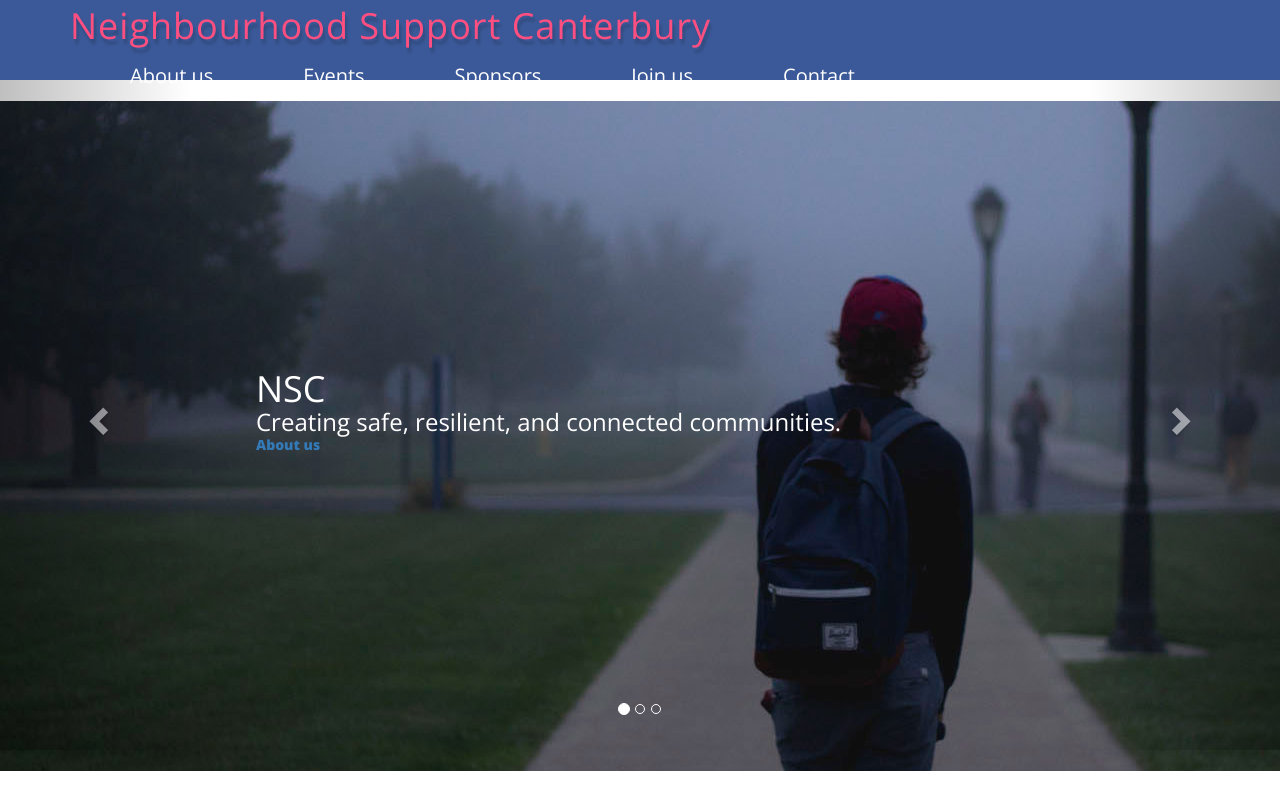
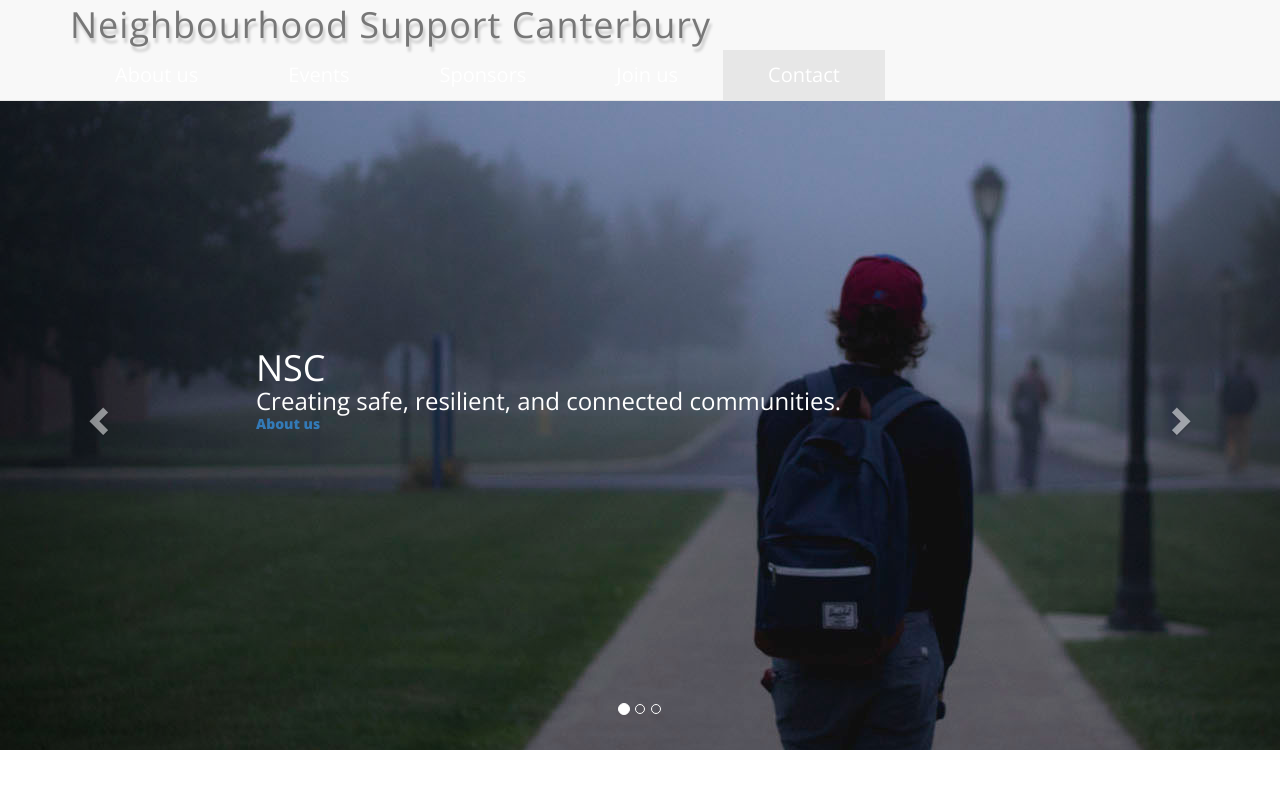
Before and after one commit to firstname/nscanterbury, a Django app: page / in a window 1280 px wide. Shown: the top 790 px of the page. Run offline with Django 3.2, Linux system fonts and the light colour scheme; data comes from the database, SQL or seed files in the repository; some libraries are stand-ins or nearby versions; some web fonts are replaced.

Commit message:
Update base.html

```diff
--- a/blog/templates/blog/base.html
+++ b/blog/templates/blog/base.html
@@ -47,8 +47,8 @@
   <!-- header -->
   <header>
     <!-- navigation -->
-    <div class="main-top py-1">
-      <nav class="navbar navbar-expand-lg navbar-light fixed-navi">
+    <div class="container">
+      <nav class="navbar navbar-default navbar-fixed-top">
         <div class="container">
           <!-- logo -->
           <h1>
```
